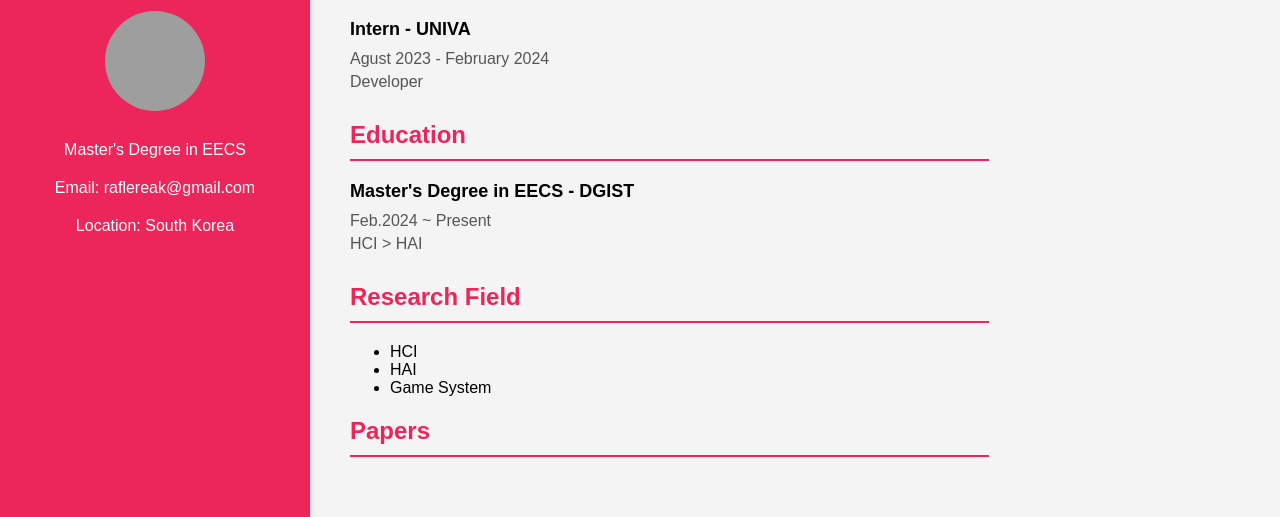
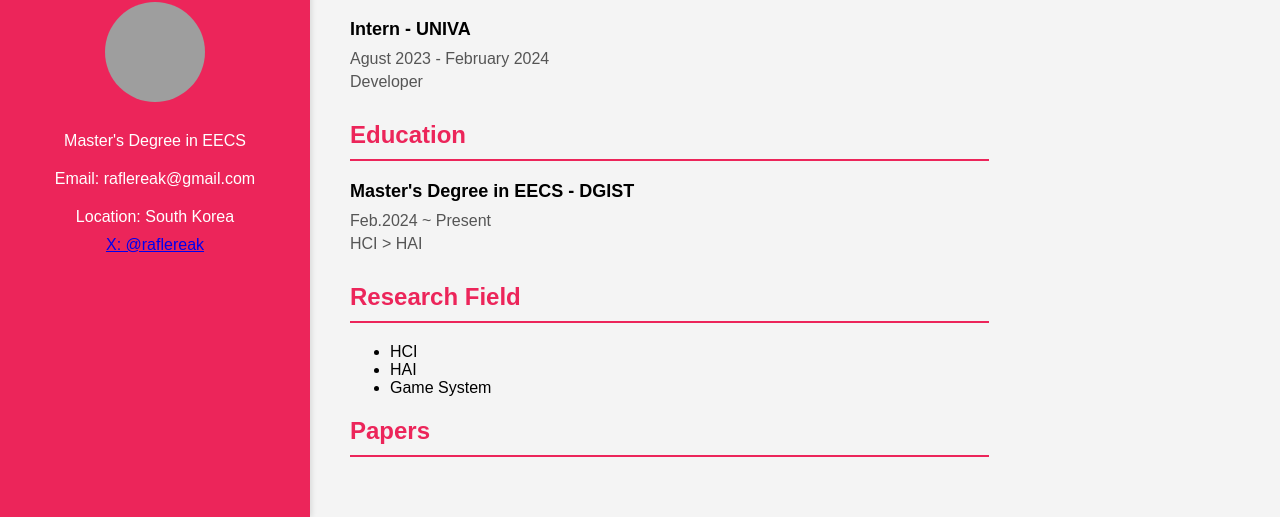
Before and after one commit to raflereak/raflereak.github.io, a plain HTML site: page index.html in a window 1280 px wide. Shown: the part 319-836 px from the top of the page. Drawn offline with Linux system fonts and the light colour scheme; grey boxes are pictures that could not be loaded.

Commit message:
Update index.html
add x link

```diff
--- a/index.html
+++ b/index.html
@@ -94,6 +94,7 @@
     <p>Master's Degree in EECS</p>
     <p>Email: raflereak@gmail.com</p>
     <p>Location: South Korea</p>
+    <A href="https://x.com/raflereak" target="_blank">X: @raflereak</A>
 </div>
 
 <div class="content">
```
